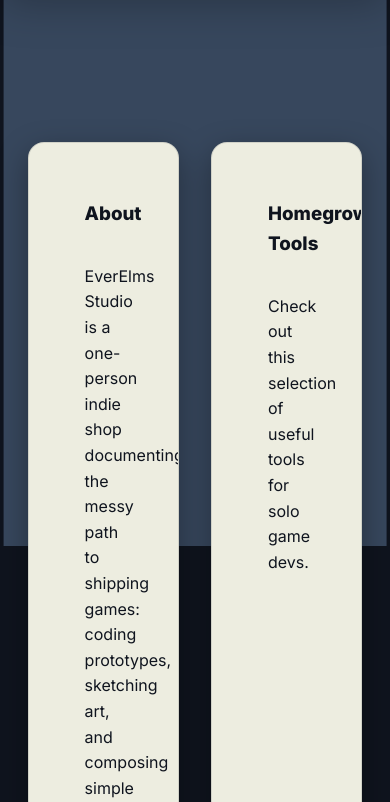
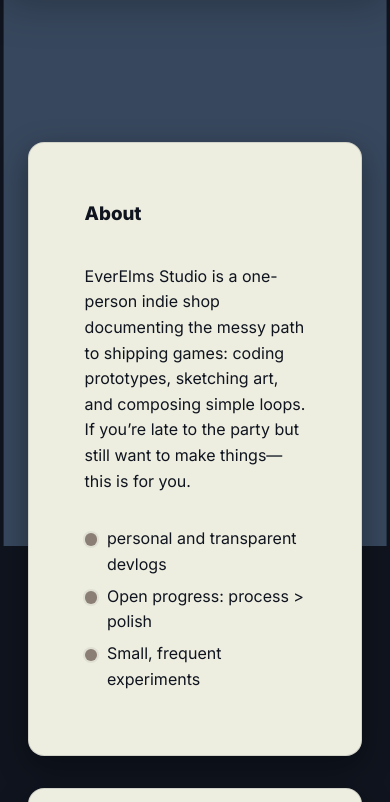
Before and after one commit to EverElmsStudio/everelmsstudio.github.io, a plain HTML site: page index.html in a window 390 px wide. Shown: the part 298-1100 px from the top of the page. Drawn offline with Linux system fonts and the light colour scheme.

Commit message:
Add files via upload
Add fix for mobile portrait view on index

```diff
--- a/style.css
+++ b/style.css
@@ -360,3 +360,8 @@
 
 /* Diary: keep hero intro a comfortable width */
 .page-hero .intro--narrow { max-width: 72ch; margin-inline: auto; }
+
+/* --- Mobile fix: stack home cards (override inline 2-col) --- */
+@media (max-width: 780px){
+  .cards { grid-template-columns: 1fr !important; } /* beats inline style */
+}
```
